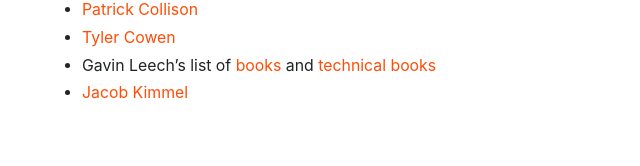
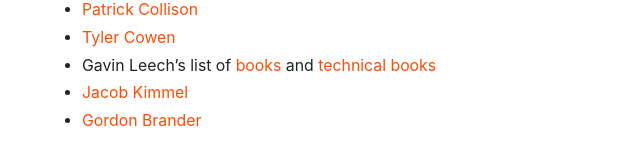
Before and after one commit to bschne/bschne.github.io, a Jekyll site: the page built from bookshelf.markdown, in a window 1280 px wide and 900 px high, scrolled down 1861 px. Shown: the part 712-878 px from the top of the window, without its empty margins (314-954 px from the left). Built offline with Jekyll 4.4.1, drawn with Linux system fonts in a browser that asks for light colours.

Commit message:
Add brander

```diff
--- a/bookshelf.markdown
+++ b/bookshelf.markdown
@@ -89,3 +89,4 @@ but some maintain interesting lists on their own websites:
 * <a href="https://marginalrevolution.com/?s=been+reading" target="_blank">Tyler Cowen</a>
 * Gavin Leech's list of <a href="https://www.gleech.org/books" target="_blank">books</a> and <a href="https://www.gleech.org/technicalities/" target="_blank">technical books</a>
 * <a href="https://jacobkimmel.notion.site/Bookshelf-016329fb5d194ded9ae325e072eff685">Jacob Kimmel</a>
+* <a href="https://gordonbrander.com/lib">Gordon Brander</a>
```
